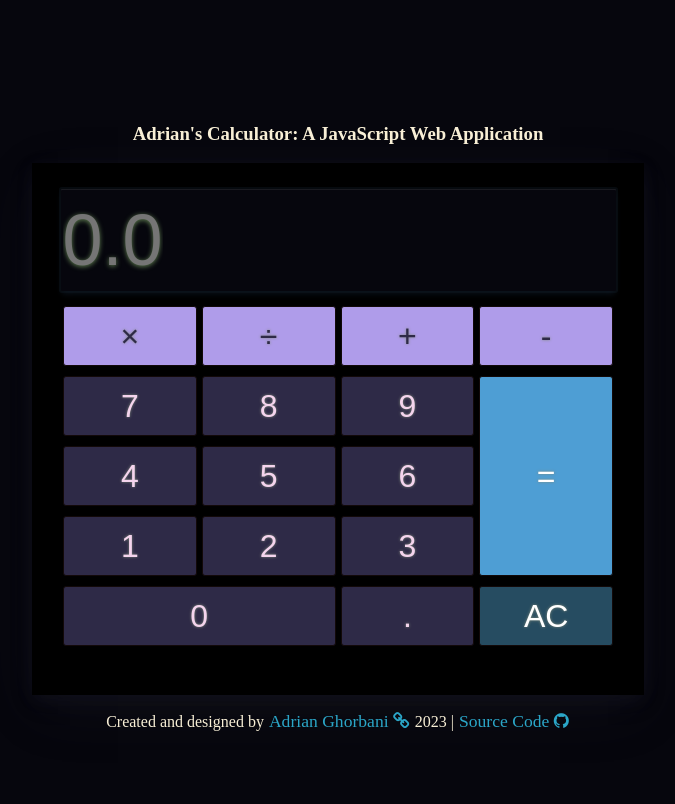
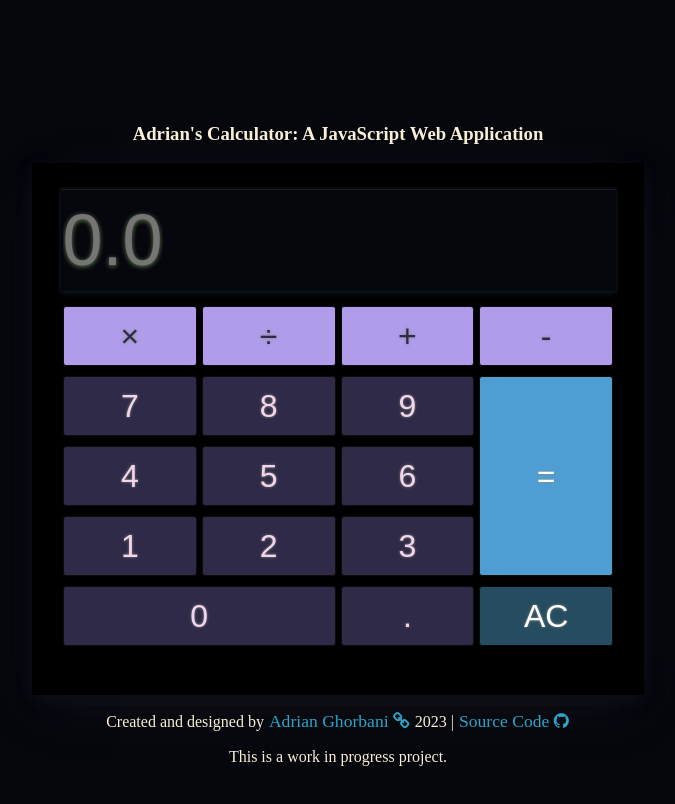
Before and after one commit to adrian-qorbani/calculator, a plain HTML site: page index.html in a window 1280 px wide. Shown: the whole page, without its empty margins (302-977 px from the left). Drawn offline with Linux system fonts and the light colour scheme.

Commit message:
added a note within index

```diff
--- a/index.html
+++ b/index.html
@@ -57,7 +57,7 @@
           <a href="">Adrian Ghorbani <i class="fa fa-link"></i> </a> 2023 |
           <a href=""> Source Code <i class="fa fa-github"></i></a>
         </p>
-        <!-- <p>Dedicated to the Odin Project</p> -->
+        This is a work in progress project.
       </div>
     </main>
     <script src="./script.js" async defer></script>
```
